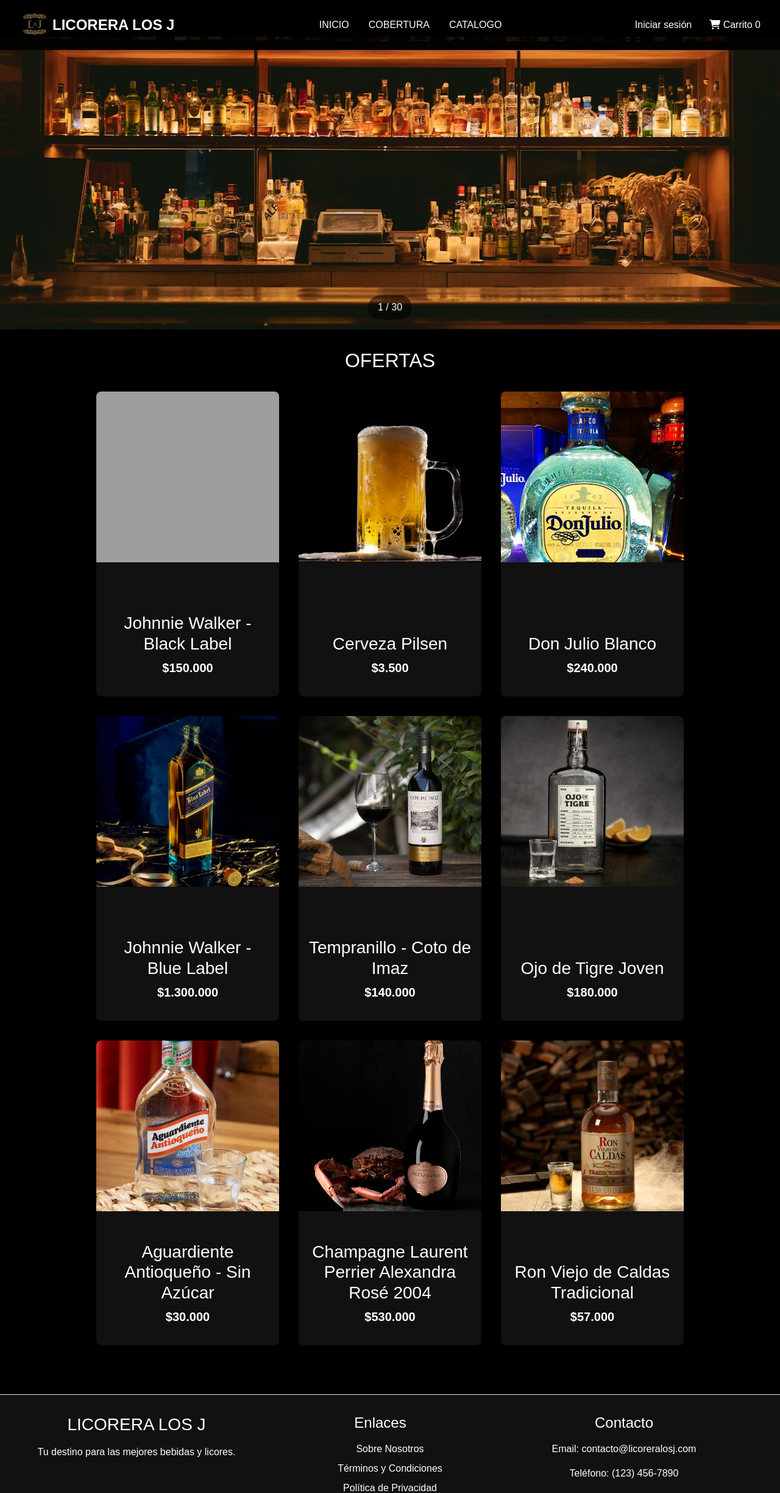
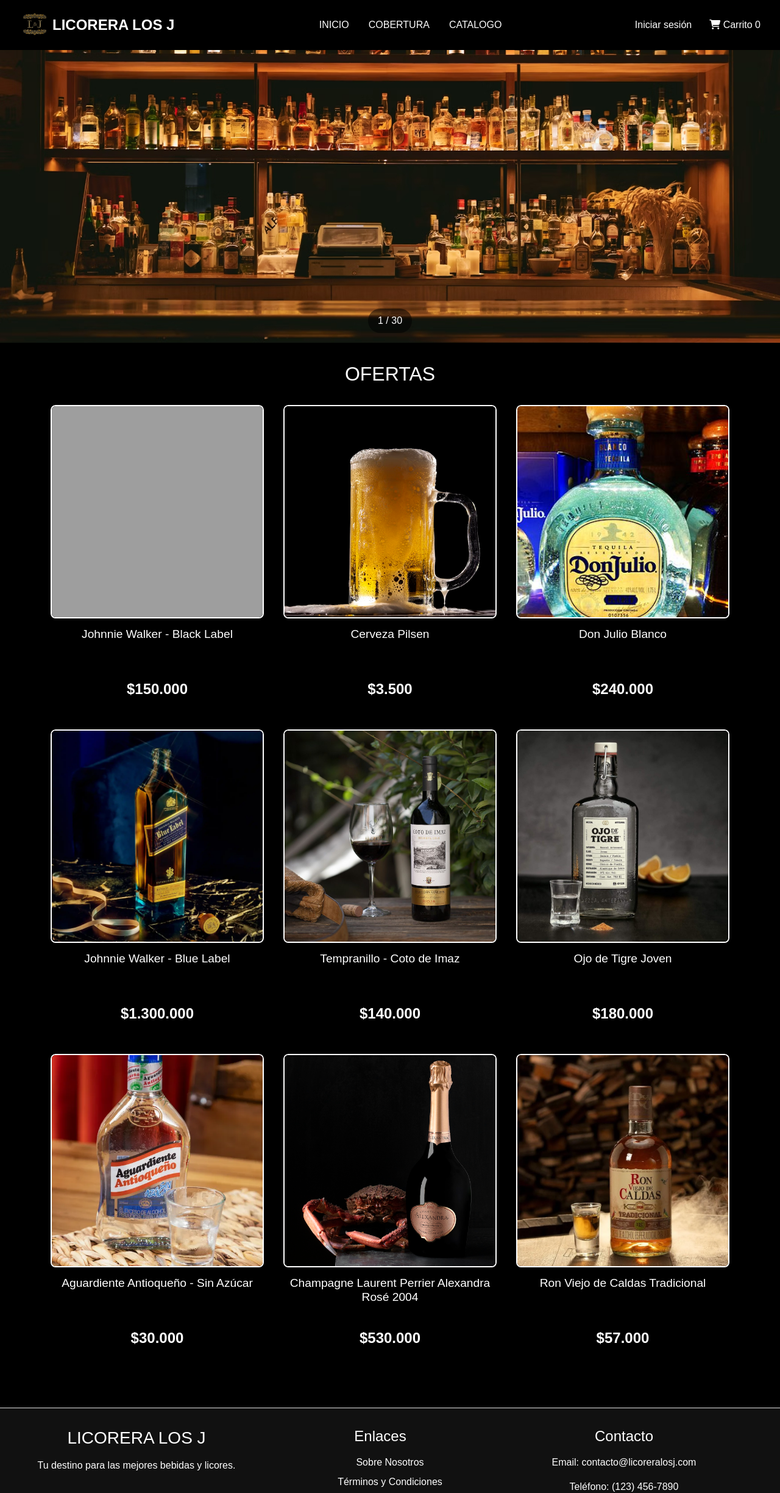
Before and after one commit to Ghosrider227/Licorera-los-J, a Django app: page / in a window 1280 px wide. Shown: the top 2448 px of the page at 61% size. Run offline with Django 4.2, Linux system fonts and the light colour scheme; data comes from the database, SQL or seed files in the repository; both versions use the stored data as it was after the commit; some libraries are stand-ins or nearby versions; grey boxes are pictures that could not be loaded.

Commit message:
continuar carrito - Brian

```diff
--- a/licorera_los_J/static/css/catalogo.css
+++ b/licorera_los_J/static/css/catalogo.css
@@ -28,7 +28,6 @@
     display: flex;
     flex-wrap: wrap;
     justify-content: center;
-    /* grid-template-columns: repeat(auto-fill, minmax(250px, 1fr)); */
     gap: 20px;
     padding: 2rem;
     max-width: 1250px;
--- a/licorera_los_J/static/css/style.css
+++ b/licorera_los_J/static/css/style.css
@@ -26,10 +26,9 @@
     align-items: center;
     padding: 1rem 2rem;
     background-color: rgba(0, 0, 0, 0.9);
-    position: fixed;
+    /* position: fixed; */
     width: 100%;
     top: 0;
-    z-index: 1000;
 }
 
 .nav-logo {
@@ -81,7 +80,6 @@
     position: relative;
     height: 60vh;
     overflow: hidden;
-    margin-top: 60px;
 }
 
 .hero img {
@@ -118,45 +116,50 @@
 }
 
 .product-card {
-    background-color: #111;
+    background-color: #000;
     border-radius: 8px;
     overflow: hidden;
-    width: 300px;
+    position: relative;
+    transition: transform 0.3s ease;
+    scale: auto;
     height: 500px;
-    position: relative;
+    width: 350px;
     display: flex;
     flex-direction: column;
     justify-content: space-between;
+    text-align: center;
 }
 
 .product-card img {
     width: 100%;
-    height: 280px;
+    height: 350px;
     object-fit: cover;
+    border: #fff solid 2px;
+    border-radius: 8px;
 }
 
-.discount-tag {
-    position: absolute;
-    top: 1rem;
-    right: 1rem;
-    background-color: #ff0000;
-    color: #fff;
-    padding: 0.5rem;
-    border-radius: 4px;
+.product-card h3 {
+    font-size: 1.2rem;
+    margin-bottom: 0.5rem;
+    min-height: 2.4em;
 }
 
-.product-info {
-    padding: 1rem;
+.product-card .price {
+    color: #fff;
+    font-size: 1.5rem;
+    font-weight: bold;
+    margin: 1rem 0;
 }
 
-.product-info h3 {
-    margin-bottom: 0.5rem;
+.product-card:hover{
+    transition: 0.3s ease;
+    transform: translateY(-5px) scale(1.02);
+    box-shadow: 0 4px 8px rgb(255, 255, 255);
 }
 
-.price {
-    font-size: 1.25rem;
-    font-weight: bold;
-    margin-bottom: 1rem;
+.product-card:hover .nombre{
+    transition: 0.6s ease;
+    text-shadow: 0 0 5px #ffcc00, 0 0 10px #ffcc00, 0 0 15px #ffcc00, 0 0 20px #ffcc00;
 }
 
 .add-to-cart {
--- a/licorera_los_J/templates/index.html
+++ b/licorera_los_J/templates/index.html
@@ -21,10 +21,8 @@
                 {% for p in data %}
                     <div class="product-card">
                         <img src="{{ p.foto.url }}" alt="{{ p.nombre_producto }}">
-                        <div class="product-info">
-                            <h3>{{ p.nombre_producto }}</h3>
-                            <p class="price">${{ p.precio|intcomma }}</p>
-                        </div>
+                        <h3 class="nombre">{{ p.nombre_producto }}</h3>
+                        <p class="price">${{ p.precio|intcomma }}</p>
                     </div>
                 {% endfor %}
             </div>
--- a/licorera_los_J/templates/layouts/base.html
+++ b/licorera_los_J/templates/layouts/base.html
@@ -11,8 +11,6 @@
         <link rel="stylesheet" href="{% static 'css/carrito.css' %}">
         <link rel="stylesheet" href="https://cdnjs.cloudflare.com/ajax/libs/font-awesome/5.15.3/css/all.min.css">
         <link rel="stylesheet" href="{% static 'css/style.css' %}">
-        <link rel="stylesheet" href="{% static 'css/custom.css' %}">
-        <link rel="stylesheet" href="{% static 'css/form-styles.css' %}">
     </head>
     <body>
         <nav>
--- a/licorera_los_J/urls.py
+++ b/licorera_los_J/urls.py
@@ -17,7 +17,7 @@
     path('api/agregar_carrito/', views.agregar_carrito, name='agregar_carrito'),
     path('api/carrito/', views.obtener_carrito, name='obtener_carrito'),
 
-    #ADMINISTRADOR/CRUD
+    #ADMINISTRADOR/PRODUCTOS
     path("productos/", views.productos, name='productos'),
     path("eliminar_productos/<int:id_producto>/", views.eliminar_productos, name='eliminar_productos'),
     path("agregar_productos/", views.agregar_productos, name="agregar_productos"),
--- a/licorera_los_J/views.py
+++ b/licorera_los_J/views.py
@@ -160,6 +160,86 @@
         else:
             return render(request, 'register.html')
 
+def agregar_carrito(request):
+    if request.method == 'POST':
+        id_producto = request.POST.get('id_producto')
+        # foto = request.POST.get('foto')
+        # nombre_producto = request.POST.get('nombre_producto')
+        # precio = request.POST.get('precio')
+        cantidad = int(request.POST.get('cantidad'))
+
+        if not cantidad.isdigit() or cantidad <= 0:
+            messages.warning(
+                request, 'Cantidad invalida')
+            return redirect('catalogo')
+
+        # Obtén la sesión actual
+        sesion = request.session.get("sesion", None)
+        if not sesion:
+            ct = []
+            for item in ct:
+                if item['id_producto'] == id_producto:
+                    item['cantidad'] += cantidad
+                    break
+            else:
+                producto = get_object_or_404(Productos, id=id_producto)
+                ct.append({
+                    'id_producto': id_producto,
+                    'nombre': producto.nombre_producto,
+                    'precio': producto.precio,
+                    'cantidad': cantidad,
+                })
+
+            tipo_producto = request.GET.get('tipo_producto', '')
+            if tipo_producto:
+                productos = Productos.objects.filter(tipo_producto=tipo_producto)
+            else:
+                productos = Productos.objects.all()
+            contexto = {
+                'pc': ct,
+                'productos': productos,
+                'tipo_producto': tipo_producto,
+            }
+            # if not ct:
+            #     ct.append({
+            #         'id_producto': id_producto,
+            #         'cantidad': cantidad,
+            #     })
+            # for i in ct:
+            #     if i['id_producto'] == id_producto:
+            #         i['cantidad'] += cantidad
+            #         break
+            # else:
+            #     producto.append(id_producto)
+            #     producto.append(cantidad)
+            #     ct.append(producto)
+            return render(request, "catalogo.html", contexto)
+        else:
+            carrito = sesion.get("carrito", [])
+
+            # Verifica si el producto ya está en el carrito
+            for item in carrito:
+                if item['id_producto'] == id_producto:
+                    item['cantidad'] += cantidad
+                    break
+            else:
+                # Si no está, agrega un nuevo producto al carrito
+                producto = get_object_or_404(Productos, id=id_producto)
+                carrito.append({
+                    'id_producto': id_producto,
+                    'nombre': producto.nombre_producto,
+                    'precio': producto.precio,
+                    'cantidad': cantidad,
+                })
+
+            # Actualiza el carrito en la sesión
+            sesion["carrito"] = carrito
+            request.session["sesion"] = sesion
+
+            messages.success(request, "Producto agregado al carrito.")
+            return redirect("catalogo")
+    else:
+        return render(request, "catalogo.html")
 
 def compra(request):
     sesion = request.session.get("sesion", None)
@@ -192,63 +272,10 @@
     producto = get_object_or_404(Productos, id=id)
     return render(request, 'detalle_producto.html', {'producto': producto})
 
-
-def cobertura(request):
-    return render(request, 'cobertura.html')
-
-
 def obtener_carrito(request):
     carrito = request.session.get('carrito', [])
     total = sum(item['precio'] * item['cantidad'] for item in carrito)
     return JsonResponse({'success': True, 'carrito': carrito, 'total': total})
-
-
-def agregar_carrito(request):
-    if request.method == 'POST':
-        id_producto = request.POST.get('id_producto')
-        cantidad = int(request.POST.get('cantidad', 1))
-
-        # Obtén la sesión actual
-        sesion = request.session.get("sesion", None)
-        if not sesion:
-            producto = []
-            ct = []
-            for i in ct:
-                if i['id_producto'] == id_producto:
-                    i['cantidad'] += cantidad
-                    break
-            else:
-                producto.append(id_producto)
-                producto.append(cantidad)
-                ct.append(producto)
-            return render(request, "catalogo.html", {'pc': ct})
-        else:
-            carrito = sesion.get("carrito", [])
-
-            # Verifica si el producto ya está en el carrito
-            for item in carrito:
-                if item['id_producto'] == id_producto:
-                    item['cantidad'] += cantidad
-                    break
-            else:
-                # Si no está, agrega un nuevo producto al carrito
-                producto = get_object_or_404(Productos, id=id_producto)
-                carrito.append({
-                    'id_producto': id_producto,
-                    'nombre': producto.nombre_producto,
-                    'precio': producto.precio,
-                    'cantidad': cantidad,
-                })
-
-            # Actualiza el carrito en la sesión
-            sesion["carrito"] = carrito
-            request.session["sesion"] = sesion
-
-            messages.success(request, "Producto agregado al carrito.")
-            return redirect("catalogo")
-    else:
-        return render(request, "catalogo.html")
-
 
 def catalogo(request):
     # Obtiene el valor seleccionado en el <select>
@@ -268,14 +295,8 @@
     }
     return render(request, 'catalogo.html', contexto)
 
-
-def validar_administrador(request):
-    sesion = request.session.get("sesion", None)
-    if not sesion or sesion.get("cuenta") != "1":
-        messages.error(request, "No tienes permisos para acceder")
-        return False
-    return True
-
+def cobertura(request):
+    return render(request, 'cobertura.html')
 
 # ADMINISTRADOR
 def productos(request):
```
Also changed, not shown: other parts of licorera_los_J/templates/layouts/base.html (+10 -19 lines), licorera_los_J/static/css/tarjetas.css (added, +46 -0 lines), licorera_los_J/templates/catalogo.html (+6 -17 lines), db.sqlite3.
